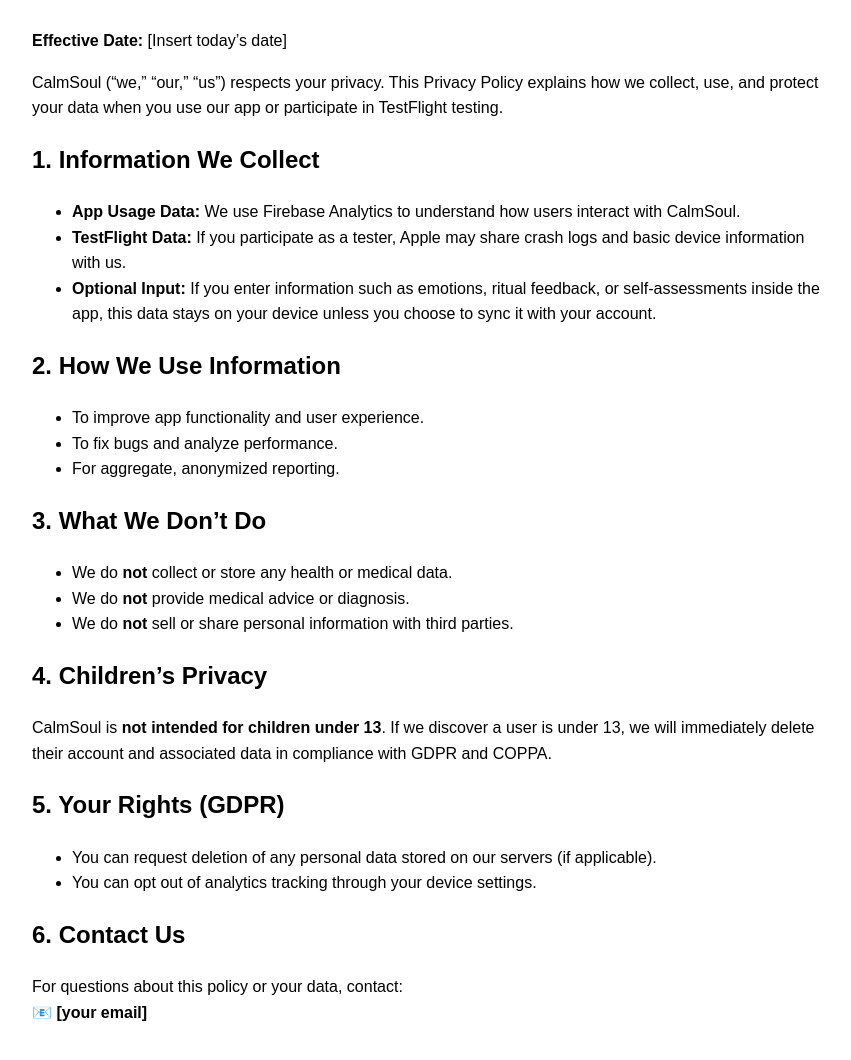
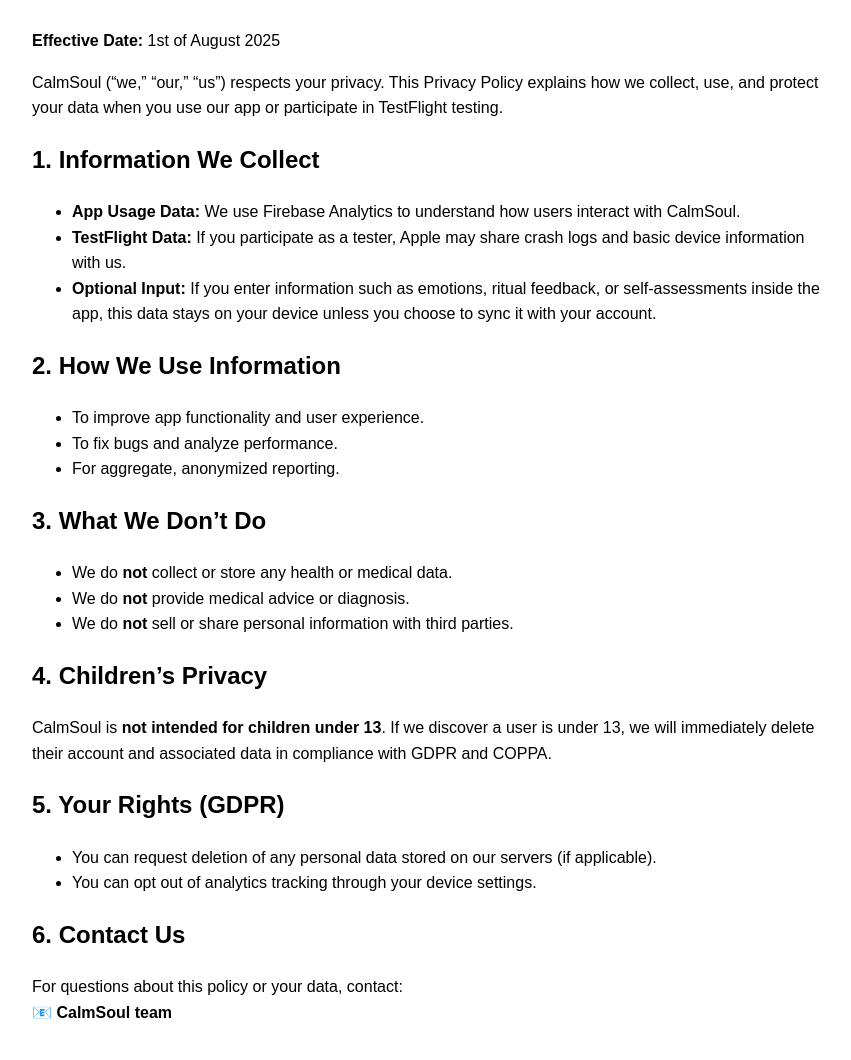
Before and after one commit to oana007/calmsoul-privacy, a plain HTML site: page index.html in a window 1280 px wide. Shown: the part 126-1186 px from the top of the page, without its empty margins (208-1059 px from the left). Drawn offline with Linux system fonts and the light colour scheme.

Commit message:
Update index.html

```diff
--- a/index.html
+++ b/index.html
@@ -11,7 +11,7 @@
 </head>
 <body>
   <h1>CalmSoul Privacy Policy</h1>
-  <p><strong>Effective Date:</strong> [Insert today’s date]</p>
+  <p><strong>Effective Date:</strong> 1st of August 2025</p>
 
   <p>CalmSoul (“we,” “our,” “us”) respects your privacy. This Privacy Policy explains how we collect, use, and protect your data when you use our app or participate in TestFlight testing.</p>
 
@@ -47,7 +47,7 @@
 
   <h2>6. Contact Us</h2>
   <p>For questions about this policy or your data, contact:<br>
-  📧 <strong>[your email]</strong></p>
+  📧 <strong>CalmSoul team</strong></p>
 
 </body>
 </html>
```
